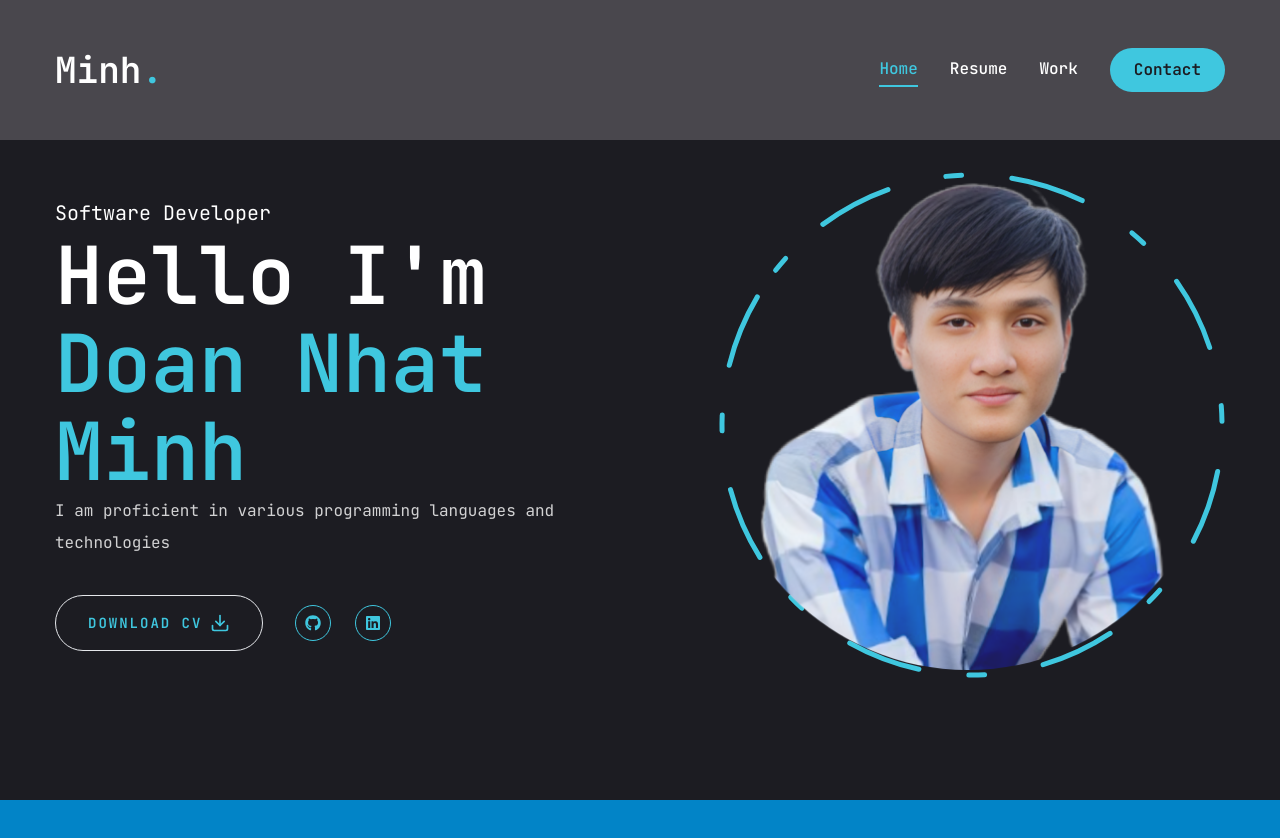
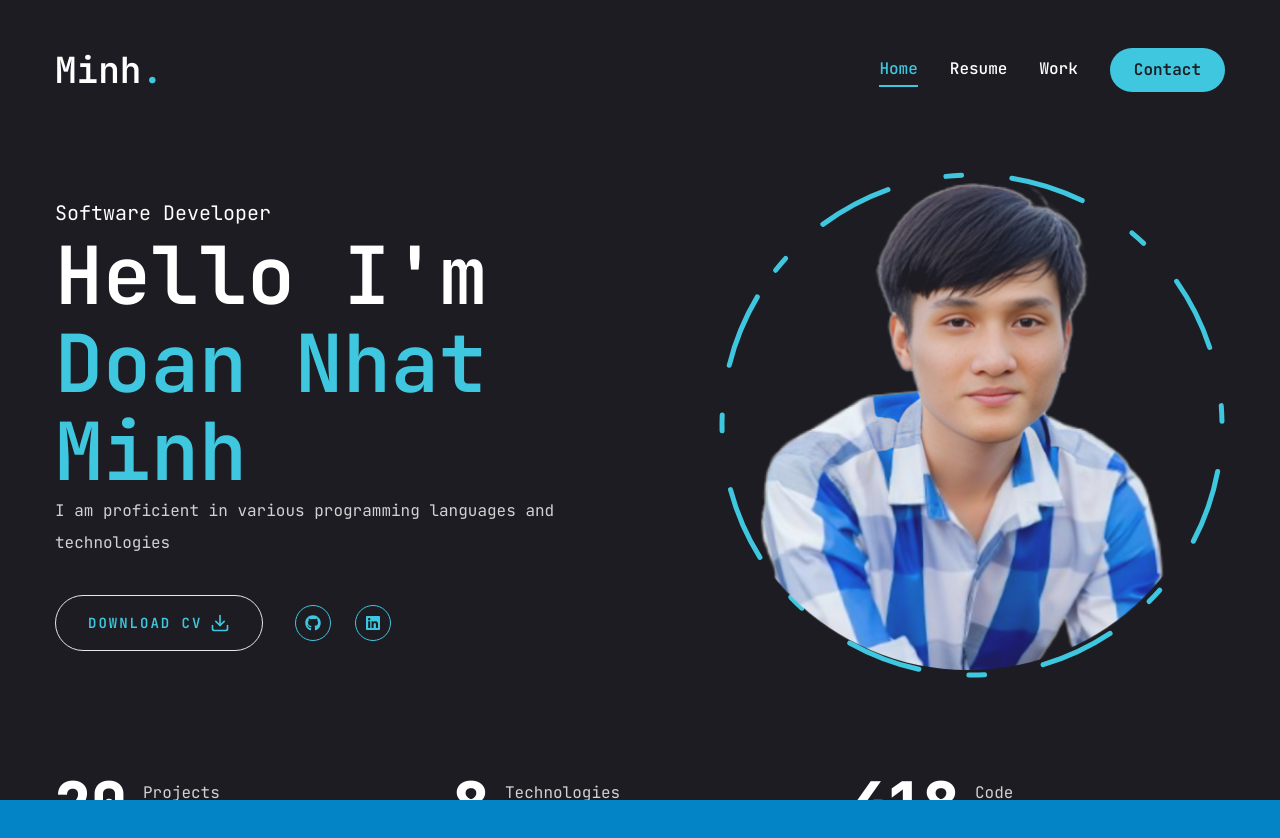
Before and after one commit to nhatminh4401/Portfolio, a Next.js app in the folder my-portfolio/: page / in a window 1280 px wide. Shown: the top 838 px of the page. Before the commit the page ends 800 px from the top, so only its background shows below. Built offline with nearby package versions, Linux system fonts and the light colour scheme.

Commit message:
feat: Add Stats in Home Page

```diff
--- a/my-portfolio/app/page.jsx
+++ b/my-portfolio/app/page.jsx
@@ -1,5 +1,6 @@
 import Photo from "@/components/Photo";
 import Social from "@/components/Social";
+import Stats from "@/components/Stats";
 import { Button } from "@/components/ui/button";
 import { FiDownload } from "react-icons/fi";
 
@@ -41,6 +42,7 @@
           </div>
         </div>
       </div>
+      <Stats />
     </section>
   );
 };
--- a/my-portfolio/components/Header.jsx
+++ b/my-portfolio/components/Header.jsx
@@ -5,7 +5,7 @@
 
 const Header = () => {
   return (
-    <header className="py-8 xl:py-12 text-white bg-pink-50/20">
+    <header className="py-8 xl:py-12 text-white ">
       <div className="container mx-auto flex justify-between items-center">
         <Link href={"/"}>
           <h1 className="text-4xl font-semibold">
--- /dev/null
+++ b/my-portfolio/components/Stats.jsx
@@ -0,0 +1,44 @@
+"use client";
+
+import CountUp from "react-countup";
+
+const stats = [
+  { number: 20, text: "Projects completed" },
+  { number: 8, text: "Technologies mastered" },
+  { number: 421, text: "Code commits" },
+];
+
+const Stats = () => {
+  return (
+    <section className="pt-4 pb-12 xl:pt-0 xl:pb-0">
+      <div className="container mx-auto">
+        <div className="flex flex-wrap gap-6 max-w-[80vw] mx-auto xl:max-w-none">
+          {stats.map((item, index) => {
+            return (
+              <div
+                key={index}
+                className="flex-1 flex gap-4 items-center justify-center xl:justify-start"
+              >
+                <CountUp
+                  end={item.number}
+                  duration={5}
+                  delay={2}
+                  className="text-4xl xl:text-6xl font-extrabold"
+                />
+                <p
+                  className={`${
+                    item.text.length < 15 ? "max-w-[100px]" : "max-w-[150px]"
+                  } leading-snug text-white/80`}
+                >
+                  {item.text}
+                </p>
+              </div>
+            );
+          })}
+        </div>
+      </div>
+    </section>
+  );
+};
+
+export default Stats;
--- a/my-portfolio/package.json
+++ b/my-portfolio/package.json
@@ -21,6 +21,7 @@
     "lucide-react": "^0.395.0",
     "next": "14.2.4",
     "react": "^18",
+    "react-countup": "^6.5.3",
     "react-dom": "^18",
     "react-icons": "^5.2.1",
     "tailwind-merge": "^2.3.0",
```
Also changed, not shown: 1 other file (tests, documents, lock files or other folders).
